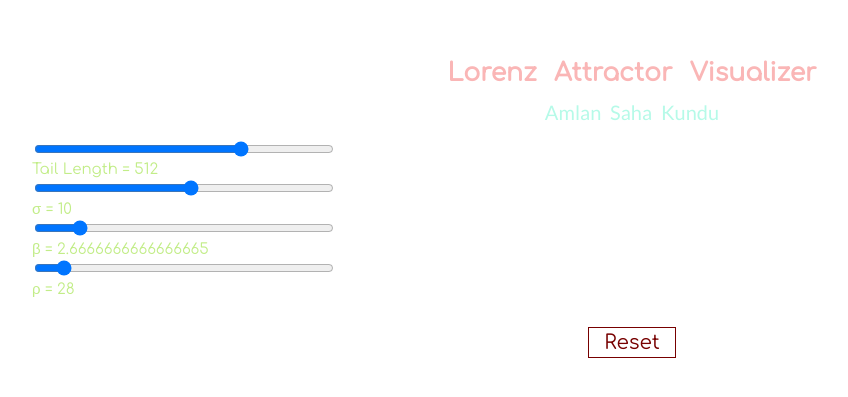
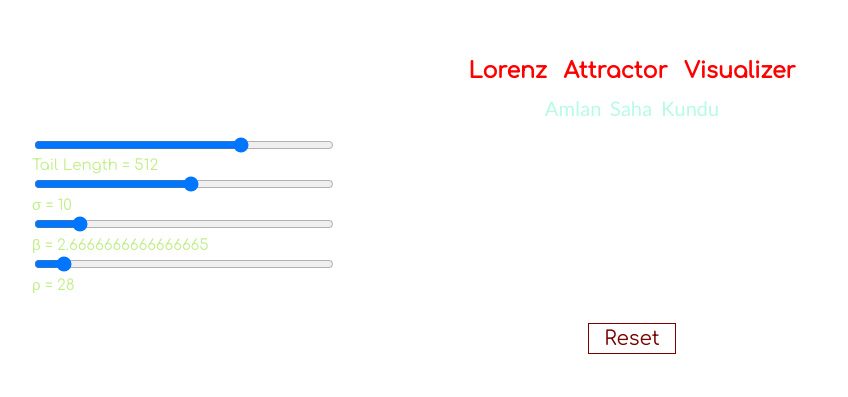
Before and after one commit to yoursamlan/mobilelorenz, a plain HTML site: page index.html in a window 1280 px wide. Shown: the part 385-782 px from the top of the page, without its empty margins (8-856 px from the left). Drawn offline with Linux system fonts and the light colour scheme; no server answers; files whose address does not match are found by name.

Commit message:
Update index.html

```diff
--- a/index.html
+++ b/index.html
@@ -20,8 +20,8 @@
   <body>
       <canvas id="lorenz"></canvas>
 
-       <h1 style="color: #fab6b6;
-                       font-size:25px;
+       <h1 style="color: #f00;
+                       font-size:22px;
                        margin:0px;
                        padding:0px;
                        font-family:Comfortaa,fantasy;
```
